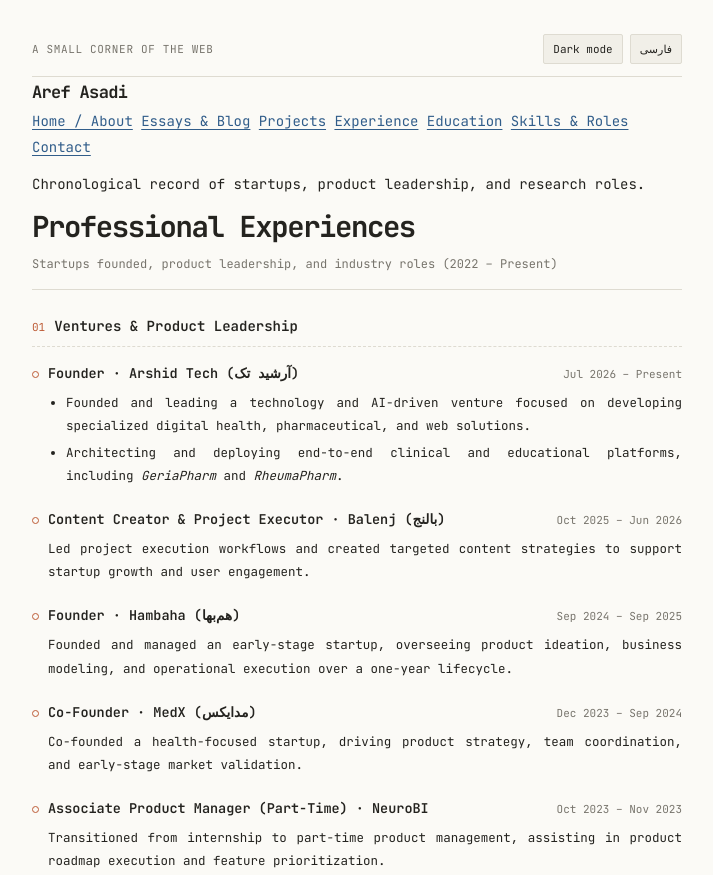
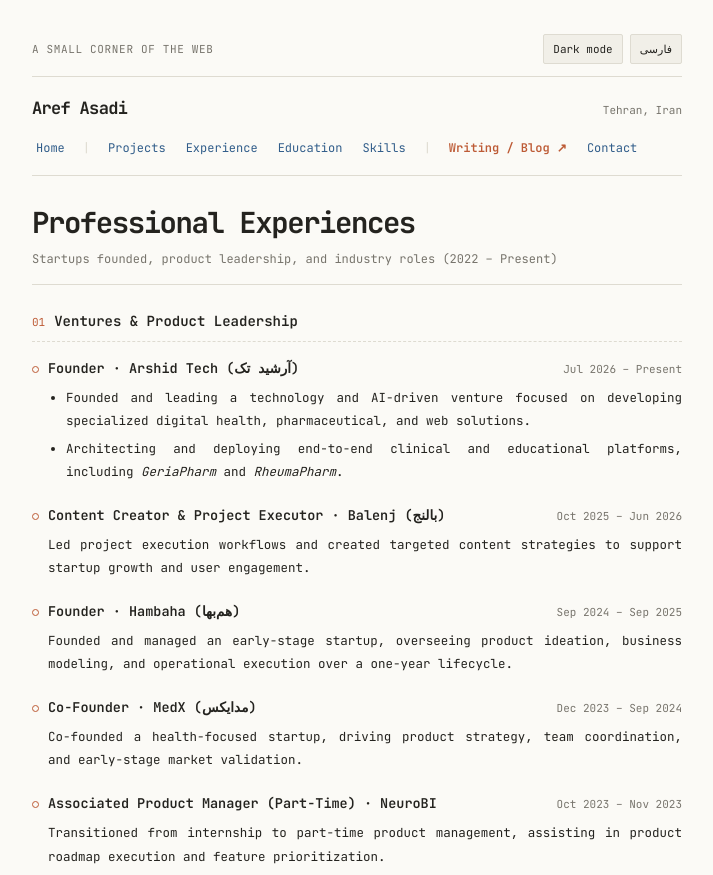
Before and after one commit to aref-asadi/portfolio, a plain HTML site: page experience.html in a window 1280 px wide. Shown: the top 875 px of the page, without its empty margins (283-996 px from the left). Drawn offline with Linux system fonts and the light colour scheme.

Commit message:
Update navigation across resume pages to match farza.com single-column layout

```diff
--- a/experience.html
+++ b/experience.html
@@ -20,23 +20,29 @@
       </div>
     </div>
 
-    <div class="pg-grid">
-      <aside class="pg-rail">
+    <header class="top-nav-wrap">
+      <div class="brand-row">
         <a class="site-brand" href="index.html"><span class="en">Aref Asadi</span><span class="fa">عارف اسدی</span></a>
-        <nav class="pg-nav" aria-label="Site sections">
-          <a href="index.html"><span class="en">Home / About</span><span class="fa">خانه / درباره</span></a>
-          <a href="blog.html"><span class="en">Essays &amp; Blog</span><span class="fa">مقالات و وبلاگ</span></a>
+        <span class="muted" style="font-size: 11px;"><span class="en">Tehran, Iran</span><span class="fa">تهران، ایران</span></span>
+      </div>
+      <nav class="nav-groups" aria-label="Site navigation">
+        <div class="nav-group">
+          <a href="index.html"><span class="en">Home</span><span class="fa">خانه</span></a>
+        </div>
+        <span class="nav-divider">|</span>
+        <div class="nav-group" aria-label="Resume sections">
           <a href="projects.html"><span class="en">Projects</span><span class="fa">پروژه‌ها</span></a>
           <a href="experience.html"><span class="en">Experience</span><span class="fa">سوابق کاری</span></a>
-          <a href="education.html"><span class="en">Education</span><span class="fa">تحصیلات و مدارک</span></a>
-          <a href="skills.html"><span class="en">Skills &amp; Roles</span><span class="fa">مهارت‌ها و فعالیت‌ها</span></a>
+          <a href="education.html"><span class="en">Education</span><span class="fa">تحصیلات</span></a>
+          <a href="skills.html"><span class="en">Skills</span><span class="fa">مهارت‌ها</span></a>
+        </div>
+        <span class="nav-divider">|</span>
+        <div class="nav-group">
+          <a class="nav-writing-link" href="blog.html"><span class="en">Writing / Blog ↗</span><span class="fa">وبلاگ و نوشته‌ها ↖</span></a>
           <a href="contact.html"><span class="en">Contact</span><span class="fa">تماس</span></a>
+        </div>
       </nav>
-        <p class="pg-rail-note">
-          <span class="en">Chronological record of startups, product leadership, and research roles.</span>
-          <span class="fa">فهرست زمانی استارتاپ‌ها، مدیریت محصول و تجربه‌های اجرایی.</span>
-        </p>
-      </aside>
+    </header>
 
     <main class="pg-main">
       <header class="page-header">
@@ -84,7 +90,7 @@
 
         <div class="entry">
           <div class="entry-head">
-              <h3><span class="en">Associate Product Manager (Part-Time)</span><span class="fa">دستیار مدیر محصول (پاره‌وقت)</span> · NeuroBI</h3>
+            <h3><span class="en">Associated Product Manager (Part-Time)</span><span class="fa">دستیار مدیر محصول (پاره‌وقت)</span> · NeuroBI</h3>
             <span class="entry-meta">Oct 2023 – Nov 2023</span>
           </div>
           <p><span class="en">Transitioned from internship to part-time product management, assisting in product roadmap execution and feature prioritization.</span><span class="fa">ارتقا از دوره کارآموزی به مدیریت محصول پاره‌وقت و مشارکت در اجرای نقشه راه محصول و اولویت‌بندی قابلیت‌ها.</span></p>
@@ -151,7 +157,6 @@
         </div>
       </section>
     </main>
-    </div>
 
     <footer class="site-footer">
       <span>© 2026 Aref Asadi</span>
```
Also changed, not shown: contact.html (+18 -13 lines), education.html (+18 -13 lines), projects.html (+18 -13 lines), skills.html (+18 -13 lines). Lines whose indentation alone changed are shown as unchanged.
